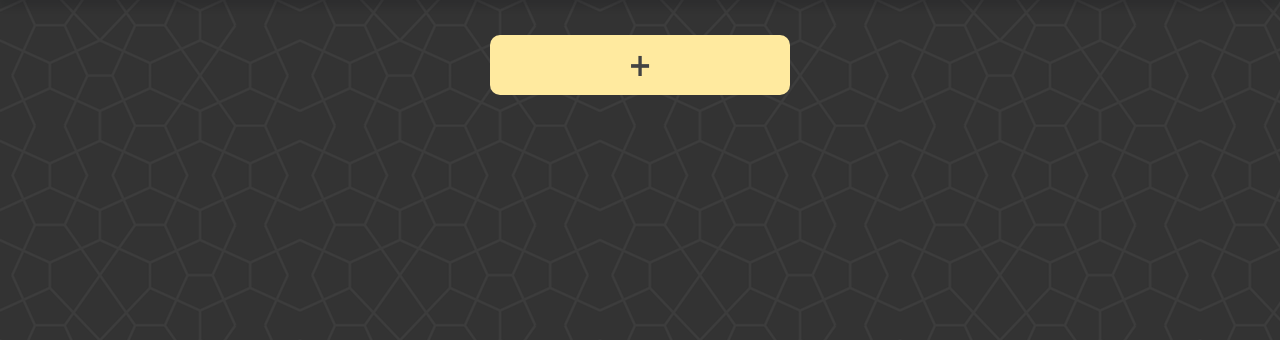
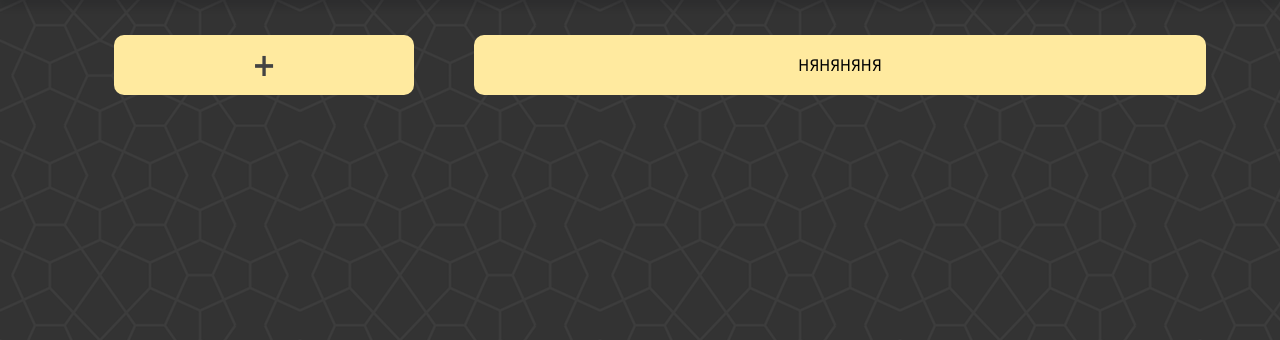
Before and after one commit to Polliakoff/COLRED_Fate, a Django app: page / in a window 1280 px wide. Shown: the part 125-465 px from the top of the page. Run offline with Django 4.2, Linux system fonts and the light colour scheme; a user stored in the database is signed in; data comes from the database, SQL or seed files in the repository.

Commit message:
blovks_on_main

```diff
--- a/main/static/main/css/main_style.css
+++ b/main/static/main/css/main_style.css
@@ -303,8 +303,27 @@ main {
   margin-top: 150px;
 }
 
+.main_grid{
+  display: flex;
+  flex-direction: row;
+  align-items: stretch;
+  justify-content: space-between;
+  flex-wrap: wrap;
+}
+
+.inform_box{
+  display: flex;
+  align-items: center;
+  justify-content: center;
+  flex-grow: 20;
+  background-color: #ffea9f;
+  border-radius: 10px;
+  margin: 10px;
+}
+
 .profiles {
   display: flex;
+  flex-direction: column;
   flex-wrap: wrap;
   justify-content: space-evenly;
 }
@@ -314,7 +333,6 @@ main {
 }
 
 .listing {
-  flex-grow: 20;
   color: #434343;
   background-color: #ffea9f;
   border-radius: 10px;
--- a/main/templates/main/main_page.html
+++ b/main/templates/main/main_page.html
@@ -11,8 +11,8 @@ COLRED
 {% block ava_image %}main/images/avatars/{{ avatar }}.png{% endblock %}
 
 {% block content %}
+<div class="main_grid">
     <div class="profiles">
-
         {% for chr in characters %}
         <a href="/redactor/{{chr.usr.id}}/{{chr.id}}">
             <div class="listing">
@@ -31,4 +31,6 @@ COLRED
             </div>
         </a>
     </div>
+    <div class="inform_box">НЯНЯНЯНЯ</div>
+</div>
 {% endblock %}
```
Lines whose indentation alone changed are shown as unchanged.
